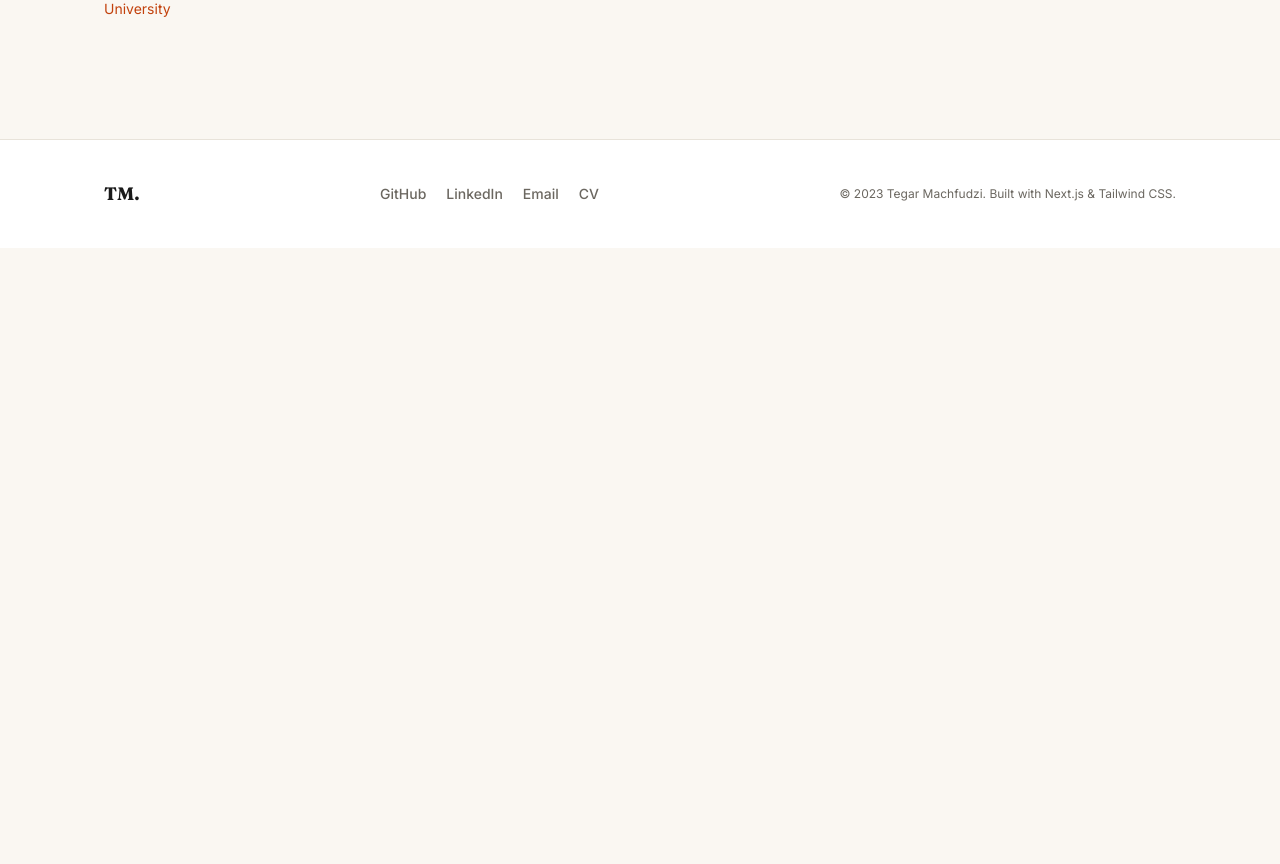
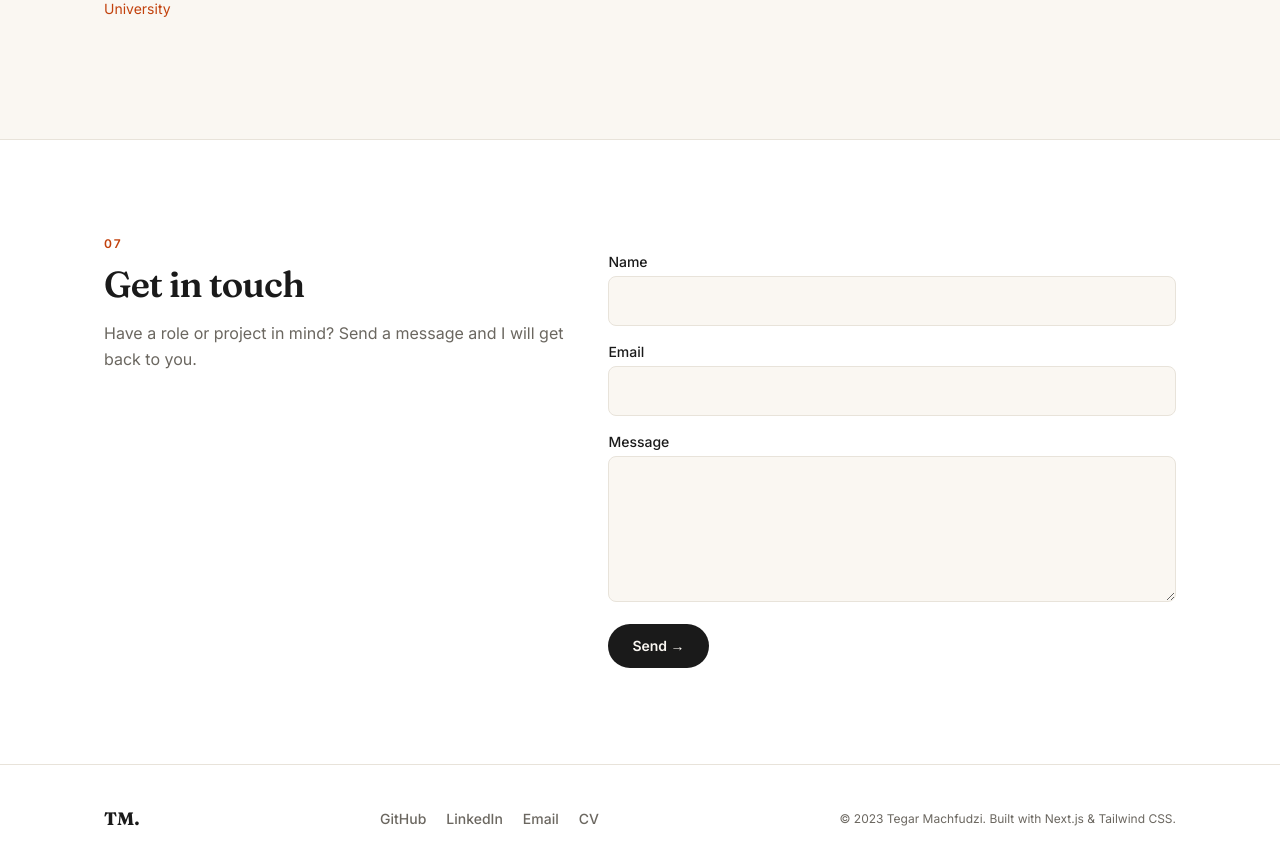
Before and after one commit to TegarMachfuzi/MyPortofolio, a Next.js app: page /en in a window 1280 px wide. Shown: the part 3660-4524 px from the top of the page. Before the commit the page ends 3908 px from the top, so only its background shows below. Built offline with nearby package versions, Linux system fonts and the light colour scheme.

Commit message:
feat: contact form with validation and states

```diff
--- a/src/app/[locale]/page.tsx
+++ b/src/app/[locale]/page.tsx
@@ -6,6 +6,7 @@ import { Skills } from '@/components/sections/Skills';
 import { Projects } from '@/components/sections/Projects';
 import { Testimonials } from '@/components/sections/Testimonials';
 import { Education } from '@/components/sections/Education';
+import { Contact } from '@/components/sections/Contact';
 
 export default function Page({ params }: { params: { locale: string } }) {
   const locale = params.locale as Locale;
@@ -18,6 +19,7 @@ export default function Page({ params }: { params: { locale: string } }) {
       <Projects locale={locale} />
       <Testimonials locale={locale} />
       <Education locale={locale} />
+      <Contact locale={locale} />
     </>
   );
 }
--- /dev/null
+++ b/src/components/sections/Contact.tsx
@@ -0,0 +1,75 @@
+'use client';
+import { useState } from 'react';
+import { useForm } from 'react-hook-form';
+import { zodResolver } from '@hookform/resolvers/zod';
+import { Container } from '@/components/ui/Container';
+import { SectionHeading } from '@/components/ui/SectionHeading';
+import { Button } from '@/components/ui/Button';
+import { Reveal } from '@/components/motion/Reveal';
+import { contactSchema, type ContactInput } from '@/lib/validation';
+import { contact } from '@/content';
+import type { Locale } from '@/lib/i18n';
+
+type Status = 'idle' | 'submitting' | 'success' | 'error';
+
+export function Contact({ locale }: { locale: Locale }) {
+  const c = contact[locale];
+  const [status, setStatus] = useState<Status>('idle');
+  const { register, handleSubmit, reset, formState: { errors } } = useForm<ContactInput>({
+    resolver: zodResolver(contactSchema),
+  });
+
+  async function onSubmit(values: ContactInput) {
+    setStatus('submitting');
+    try {
+      const res = await fetch('/api/contact', {
+        method: 'POST',
+        headers: { 'Content-Type': 'application/json' },
+        body: JSON.stringify(values),
+      });
+      if (!res.ok) throw new Error('bad status');
+      setStatus('success');
+      reset();
+    } catch {
+      setStatus('error');
+    }
+  }
+
+  const inputCls = 'w-full rounded-lg border border-line bg-canvas px-4 py-3 text-ink placeholder:text-muted/70 focus:outline-none focus:ring-2 focus:ring-accent';
+
+  return (
+    <section id="contact" className="border-t border-line bg-surface py-24">
+      <Container className="grid gap-10 md:grid-cols-[0.9fr_1.1fr]">
+        <Reveal>
+          <SectionHeading eyebrow="07" title={c.heading} description={c.intro} />
+        </Reveal>
+        <Reveal delay={0.1}>
+          <form noValidate onSubmit={handleSubmit(onSubmit)} className="space-y-4">
+            {/* honeypot */}
+            <input type="text" tabIndex={-1} autoComplete="off" aria-hidden {...register('company')} className="hidden" />
+            <div>
+              <label htmlFor="name" className="mb-1 block text-sm font-medium text-ink">Name</label>
+              <input id="name" className={inputCls} {...register('name')} />
+              {errors.name && <p className="mt-1 text-sm text-accent">{errors.name.message}</p>}
+            </div>
+            <div>
+              <label htmlFor="email" className="mb-1 block text-sm font-medium text-ink">Email</label>
+              <input id="email" type="email" className={inputCls} {...register('email')} />
+              {errors.email && <p className="mt-1 text-sm text-accent">{errors.email.message}</p>}
+            </div>
+            <div>
+              <label htmlFor="message" className="mb-1 block text-sm font-medium text-ink">Message</label>
+              <textarea id="message" rows={5} className={inputCls} {...register('message')} />
+              {errors.message && <p className="mt-1 text-sm text-accent">{errors.message.message}</p>}
+            </div>
+            <Button type="submit" disabled={status === 'submitting'}>
+              {status === 'submitting' ? 'Sending…' : 'Send →'}
+            </Button>
+            {status === 'success' && <p className="text-sm font-medium text-ink">Thanks — your message is on its way.</p>}
+            {status === 'error' && <p className="text-sm font-medium text-accent">Something went wrong. Please email me directly.</p>}
+          </form>
+        </Reveal>
+      </Container>
+    </section>
+  );
+}
--- /dev/null
+++ b/src/lib/validation.ts
@@ -0,0 +1,10 @@
+import { z } from 'zod';
+
+export const contactSchema = z.object({
+  name: z.string().trim().min(2).max(80),
+  email: z.string().trim().email().max(120),
+  message: z.string().trim().min(10).max(2000),
+  company: z.string().max(0).optional(), // honeypot
+});
+
+export type ContactInput = z.infer<typeof contactSchema>;
```
Also changed, not shown: 2 other files (tests, documents, lock files or other folders).
